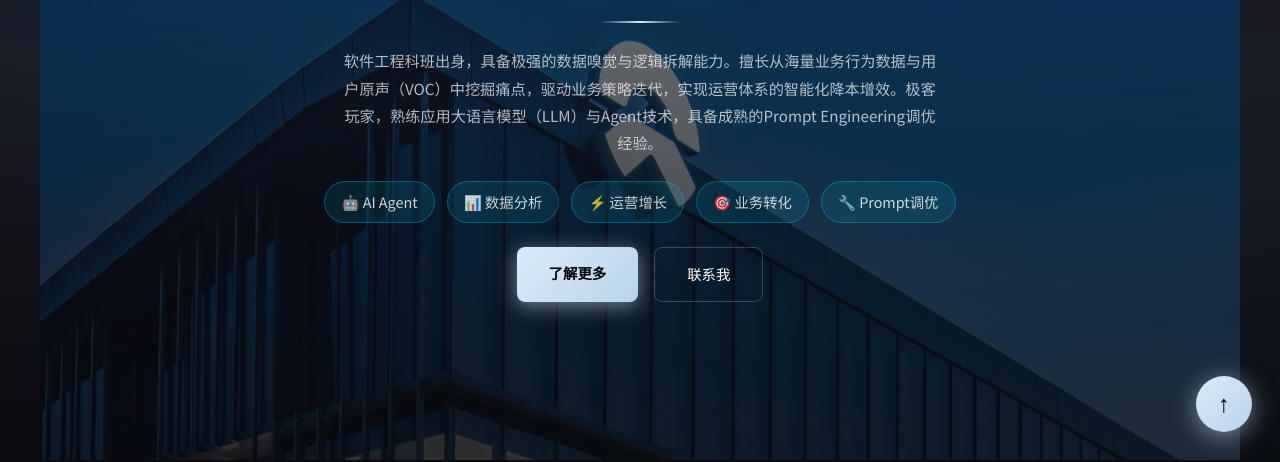
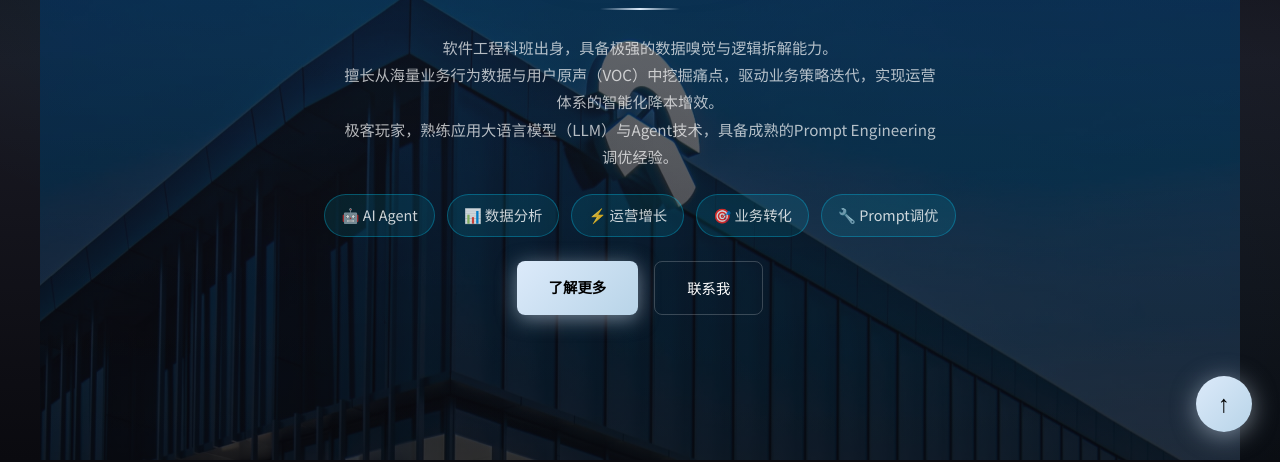
Before and after one commit to ylbabygo/introduce, a website: page index.html in a window 1280 px wide. Shown: the part 340-802 px from the top of the page. Drawn offline with Linux system fonts and the light colour scheme.

Commit message:
Update index.html

```diff
--- a/index.html
+++ b/index.html
@@ -857,7 +857,9 @@
             <p class="hero-title">Y U L I</p>
             <div class="hero-divider"></div>
             <p class="hero-desc">
-                软件工程科班出身，具备极强的数据嗅觉与逻辑拆解能力。擅长从海量业务行为数据与用户原声（VOC）中挖掘痛点，驱动业务策略迭代，实现运营体系的智能化降本增效。极客玩家，熟练应用大语言模型（LLM）与Agent技术，具备成熟的Prompt Engineering调优经验。
+                软件工程科班出身，具备极强的数据嗅觉与逻辑拆解能力。<br>
+                擅长从海量业务行为数据与用户原声（VOC）中挖掘痛点，驱动业务策略迭代，实现运营体系的智能化降本增效。<br>
+                极客玩家，熟练应用大语言模型（LLM）与Agent技术，具备成熟的Prompt Engineering调优经验。
             </p>
             <div class="hero-tags">
                 <span class="hero-tag">🤖 AI Agent</span>
```
